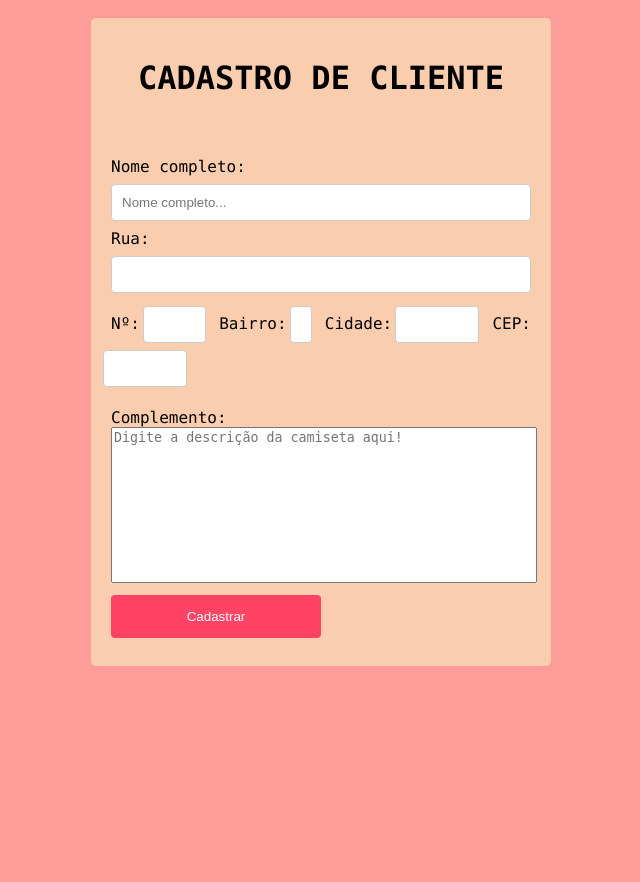
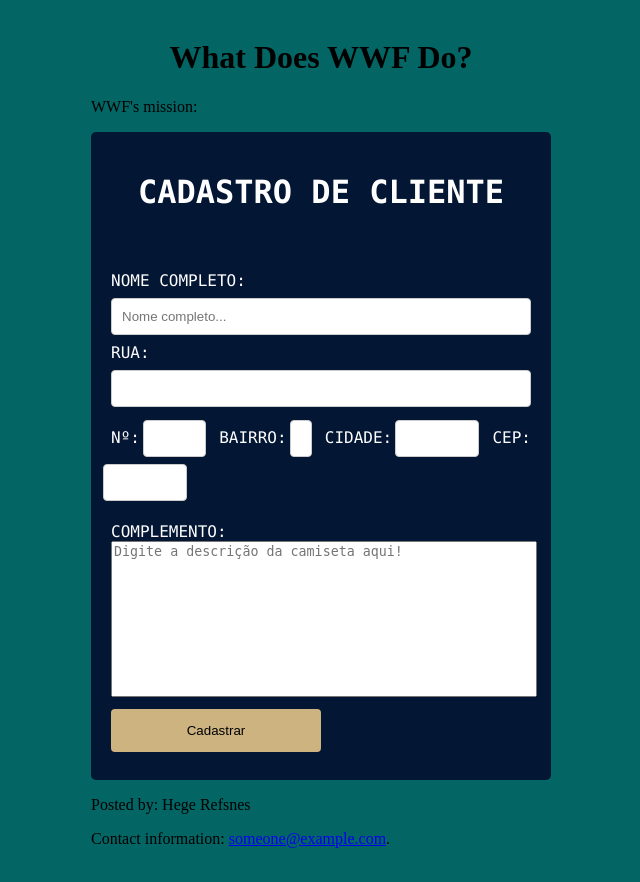
Before and after one commit to Pebarrocha/projetoSitePersonalizarCamiseta, a PHP site: page /cadastroDeCliente.php in a window 1280 px wide. Shown: the whole page, without its empty margins (319-959 px from the left). Before the commit the page ends 666 px from the top, so only its background shows below. Run offline with PHP 8.4, Linux system fonts and the light colour scheme.

Commit message:
Alterações no cadastro de cliente

```diff
--- a/view/cadastroDeCliente.php
+++ b/view/cadastroDeCliente.php
@@ -27,7 +27,10 @@ Processo('incluir');
 	</head>
 
 	<body>
-
+<header>
+    <h1>What Does WWF Do?</h1>
+    <p>WWF's mission:</p>
+  </header>
 		<!--
 			Criação dos formularios para recebimento das informações digitadas pelo usuário
 			O input do formulario (a entrada) é representada pelo seu "name", o valor do name do input será responsavel por enviar o valor do dado digitado pra o controller e depois para o banco de dados
@@ -36,25 +39,25 @@ Processo('incluir');
 				<h1> CADASTRO DE CLIENTE</h1>
 			<form action="#" name="form" id="form" method="post"><br><br>
 
-				<label>Nome completo:</label>
+				<label>NOME COMPLETO:</label>
 				<input type="text2" name="nome" id="nome" placeholder="Nome completo...">
 
-				<label>Rua:</label>
+				<label>RUA:</label>
 				<input type="text2" name="rua" id="rua">
 <p style="display: inline;">
 				<label>Nº:</label>
 				<input type="text4" name="numero" id="numero">
 
-				<label>Bairro:</label>
+				<label>BAIRRO:</label>
 				<input type= "text4a" name="bairro" id="bairro">
 
-				<label>Cidade:</label>
+				<label>CIDADE:</label>
 				<input type="text3" name="numero" id="numero">
 
 				<label>CEP:</label>
 				<input type= "text3a" name="bairro" id="bairro"><br><br>
 </p>
-				<label>Complemento:</label> <br>
+				<label>COMPLEMENTO:</label> <br>
 				<textarea name="descricao" id="descricao" rows="10" cols="30" placeholder="Digite a descrição da camiseta aqui!"></textarea><br>
 
 				<!--O primeiro button é visivel para o usuário. Quando ele é clicado ele aciona a função submitForm() do
@@ -81,6 +84,26 @@ Processo('incluir');
 					//document.forms['form'].action = "../controller/produtoPreDefinidoController.php";
 			}
 			</script>
+
+
+	<footer>
+
+
+<p>Posted by: Hege Refsnes</p>
+  <p>Contact information: <a href="mailto:someone@example.com">
+  someone@example.com</a>.</p>
+
+
+
+	</footer>
+
+
+
+
+
+
+
+
 	</body>
 
 
--- a/view/css/cliente.css
+++ b/view/css/cliente.css
@@ -1,6 +1,6 @@
 html{
 
-    background-color: #FC9D9A;
+    background-color: #036564;
 
 }
 
@@ -94,8 +94,8 @@ textarea{
 
 input[type=button] {
     width: 50%;
-    background-color: #FE4365;
-    color: white;
+    background-color: #CDB380;
+    color: black;
     padding: 14px 20px;
     margin: 8px 0;
     border: none;
@@ -104,12 +104,13 @@ input[type=button] {
 }
 
 input[type=button]:hover {
-    background-color: #FC9D9A;
+    background-color: #CDB380;
 }
 
 div {
     font-family: "Lucida Console", Times, serif;
+    color: white;
     border-radius: 5px;
-    background-color: #F9CDAD;
+    background-color: #031634;
     padding: 20px;
 }
```
